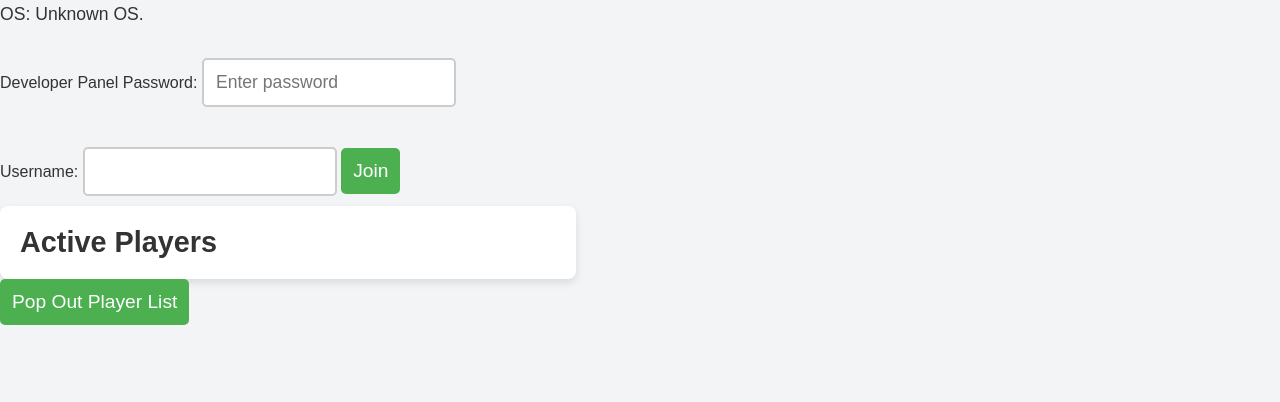
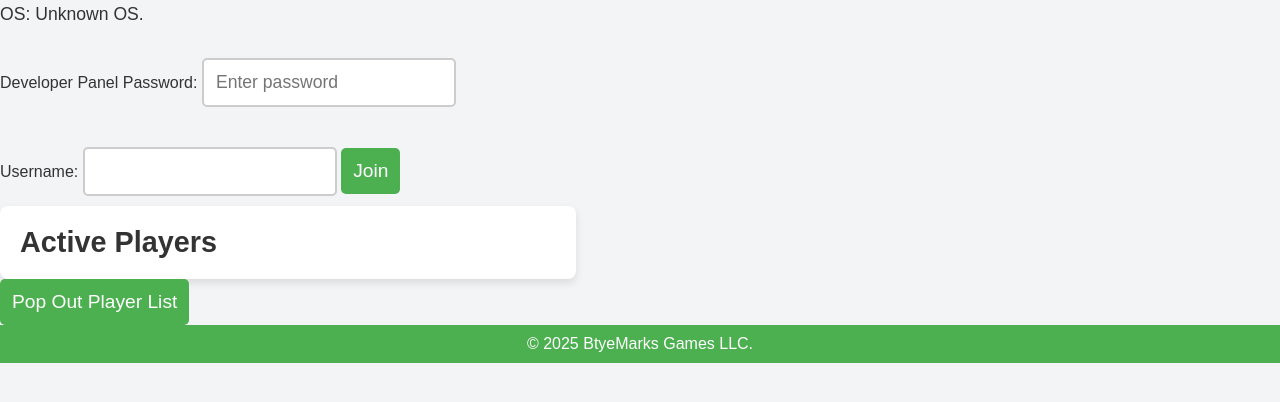
Before and after one commit to ByteMarksGamesLLC/supersigmaquizgamethatnobodywillfindtheurlof, a plain HTML site: page index.html in a window 1280 px wide. Drawn offline with nearby package versions, Linux system fonts and the light colour scheme; no server answers.

Commit message:
Update index.html

```diff
--- a/index.html
+++ b/index.html
@@ -43,6 +43,7 @@
     </div>
 
     <button id="playersListPopoutBtn" onclick="popOutPlayerList()">Pop Out Player List</button>
+    <footer>&copy 2025 BtyeMarks Games LLC.</footer>
 
     <script>
         const dc = document;
```
